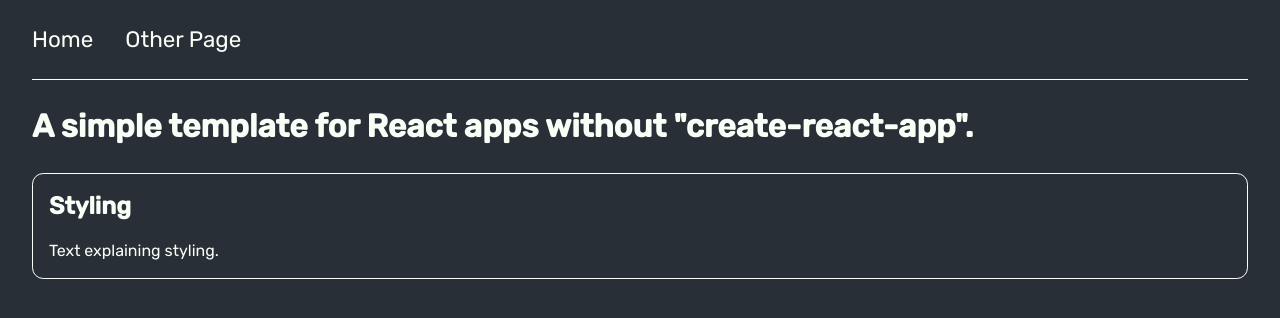
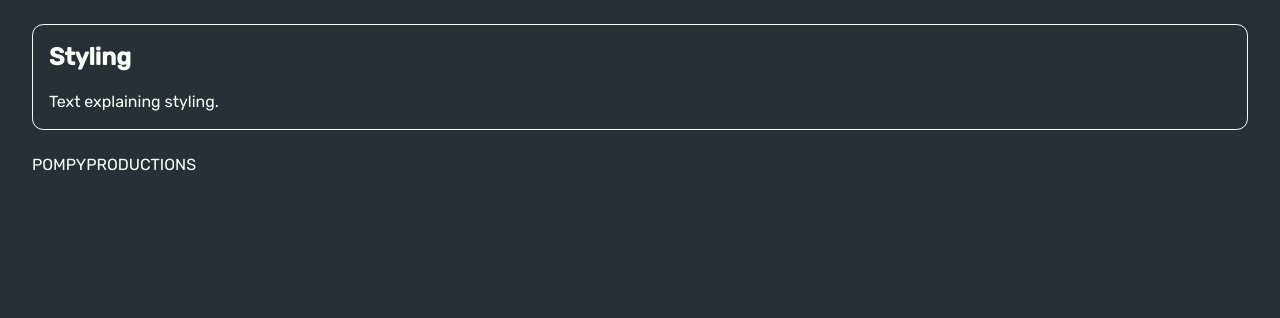
Before and after one commit to pompyproductions/pompy-website, a React app: page / in a window 1280 px wide. Shown: the top 318 px of the page. Built offline with nearby package versions, Linux system fonts and the light colour scheme.

Commit message:
Get rid of irrelevant content

```diff
--- a/src/react/App.js
+++ b/src/react/App.js
@@ -2,19 +2,14 @@
 import { BrowserRouter, Routes, Route } from "react-router-dom";
 
 // import pages
-import Header from "./components/Header";
 import Home from "./pages/Home";
-import OtherPage from "./pages/OtherPage";
 
 const App = () => {
   return <>
     <React.StrictMode>
       <BrowserRouter>
-        <Header />
-        <div className="vsep"></div>
         <Routes>
           <Route path="*" element={<Home />}/>
-          <Route path="/page" element={<OtherPage />}/>
         </Routes>
       </BrowserRouter>
     </React.StrictMode>
--- a/src/react/components/Header.js
+++ b/src/react/components/Header.js
@@ -7,7 +7,6 @@
       <nav>
         <ul>
           <li><Link to="/">Home</Link></li>
-          <li><Link to="/page">Other Page</Link></li>
         </ul>
       </nav>
     </header>
--- a/src/react/pages/Home.js
+++ b/src/react/pages/Home.js
@@ -3,11 +3,14 @@
 const Home = () => {
   return (
     <main>
-      <h1>A simple template for React apps without "create-react-app".</h1>
       <section className="card">
         <h2>Styling</h2>
         <p>Text explaining styling.</p>
       </section>
+      <div className="logo">
+        <span className="outline-text">POMPY</span>
+        <span className="outline-text">PRODUCTIONS</span>
+      </div>
     </main>
   )
 }
--- a/src/react/pages/OtherPage.js
+++ /dev/null
@@ -1,11 +0,0 @@
-import React from "react";
-
-const OtherPage = () => {
-  return (
-    <main>
-      <h1>Other page!</h1>
-    </main>
-  )
-}
-
-export default OtherPage;
```
